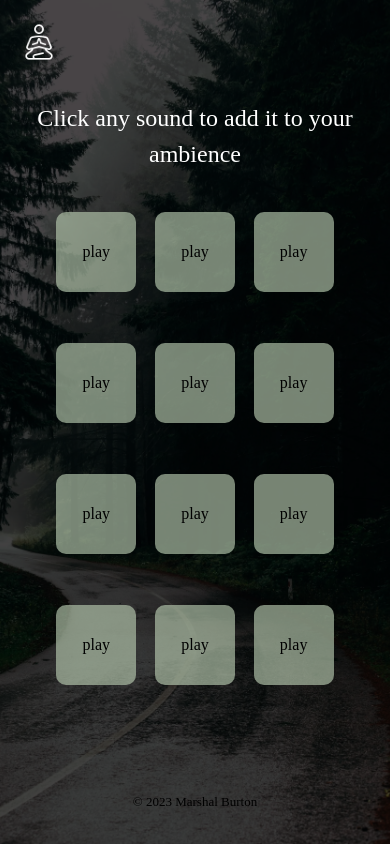
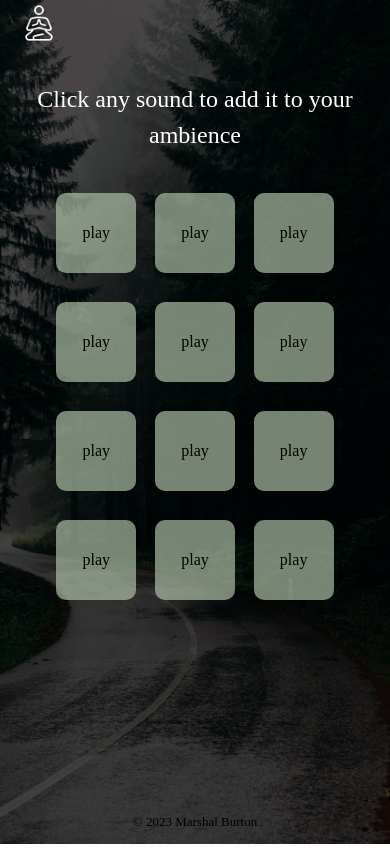
Before and after one commit to burtonmars/Ambient-Focus, a Next.js app: page /player/player in a window 390 px wide. Built offline with nearby package versions, Linux system fonts and the light colour scheme; no server answers.

Commit message:
-add sounds data in sounds page and pass as prop to soundcard -fix responsiveness on player page

```diff
--- a/package.json
+++ b/package.json
@@ -13,6 +13,7 @@
     "@types/react": "18.0.38",
     "@types/react-dom": "18.0.11",
     "autoprefixer": "10.4.14",
+    "mongodb": "^5.3.0",
     "next": "13.3.1",
     "postcss": "8.4.23",
     "react": "18.2.0",
--- a/src/pages/player/soundcard.tsx
+++ b/src/pages/player/soundcard.tsx
@@ -2,12 +2,19 @@ import React from 'react';
 import useSound from 'use-sound';
 
 import styles from '../../styles/Soundcard.module.scss';
-import forestSound from '../../../public/assets/sounds/forest.ogg';
+import birds1 from '../../../public/assets/sounds/birds1.ogg'
 
-function SoundCard() {
+interface SoundCardProps {
+  sound: any;
+}
+
+function SoundCard(props: SoundCardProps) {
   const [soundActive, setSoundActive] = React.useState(false)
+
+  //const sound = require('../../../public/assets/sounds/birds1.ogg');
+
   let containerClassName = styles.soundcard__containerOff;
-  const [play, { stop }] = useSound(forestSound);
+  const [play, { stop }] = useSound(birds1);
 
   const handleClick = React.useCallback(() => {
     if (soundActive) {
--- a/src/pages/player/sounds.tsx
+++ b/src/pages/player/sounds.tsx
@@ -3,23 +3,91 @@ import React from 'react';
 import style from '../../styles/Sounds.module.scss'
 import SoundCard from './soundcard';
 
-function sounds() {
+const sounds = [
+	{
+		"id": 1,
+		"name": "birds1",
+		"sounds": "public/assets/sounds/birds1.ogg",
+		"icon": ""
+	},
+	{
+		"id": 2,
+		"name": "birds2",
+		"sounds": "public/assets/sounds/birds2.ogg",
+		"icon": ""
+	},
+	{
+		"id": 3,
+		"name": "countryside",
+		"sounds": "public/assets/sounds/countryside.ogg",
+		"icon": ""
+	},
+	{
+		"id": 4,
+		"name": "forest-after-rain",
+		"sounds": "public/assets/sounds/forest-after-rain.ogg",
+		"icon": ""
+	},
+	{
+		"id": 5,
+		"name": "forest",
+		"sounds": "public/assets/sounds/forest.ogg",
+		"icon": ""
+	},
+	{
+		"id": 6,
+		"name": "port",
+		"sounds": "public/assets/sounds/port.ogg",
+		"icon": ""
+	},
+	{
+		"id": 7,
+		"name": "rain",
+		"sounds": "public/assets/sounds/rain.ogg",
+		"icon": ""
+	},
+	{
+		"id": 8,
+		"name": "stream",
+		"sounds": "public/assets/sounds/stream.ogg",
+		"icon": ""
+	},
+	{
+		"id": 9,
+		"name": "thunder-storm",
+		"sounds": "public/assets/sounds/thunder-storm.ogg",
+		"icon": ""
+	},
+	{
+		"id": 10,
+		"name": "traffic",
+		"sounds": "public/assets/sounds/traffic.ogg",
+		"icon": ""
+	},
+	{
+		"id": 11,
+		"name": "waves-crashing",
+		"sounds": "public/assets/sounds/waves-crashing.ogg",
+		"icon": ""
+	},
+	{
+		"id": 12,
+		"name": "wind",
+		"sounds": "public/assets/sounds/wind.ogg",
+		"icon": ""
+	}
+]
+
+function Sounds() {
   return (
-    <div className={style.sounds__container}>
-      <SoundCard />
-      <SoundCard />
-      <SoundCard />
-      <SoundCard />
-      <SoundCard />
-      <SoundCard />
-      <SoundCard />
-      <SoundCard />
-      <SoundCard />
-      <SoundCard />
-      <SoundCard />
-      <SoundCard />
-    </div>
+    <>
+      <div className={style.sounds__container}>
+        {sounds.map((sound, index) => (
+          <SoundCard key={index} sound={sound} />
+        ))}
+      </div>
+    </>
   )
 }
 
-export default sounds
+export default Sounds
--- a/src/styles/Player.module.scss
+++ b/src/styles/Player.module.scss
@@ -28,7 +28,8 @@
         justify-content: center;
         align-items: center;
         width: 360px;
-        height: 500px;
+        min-height: 500px;
+        max-height: 500px;
         flex: 8;
     }
 }
@@ -41,3 +42,9 @@
     height: 100vh;
     width: 100vw;
 }
+
+@media screen and (min-height: 825px) {
+    .player__soundsContainer {
+        margin-bottom: 15vh;
+    }
+}
```
Also changed, not shown: 1 other file (tests, documents, lock files or other folders).
